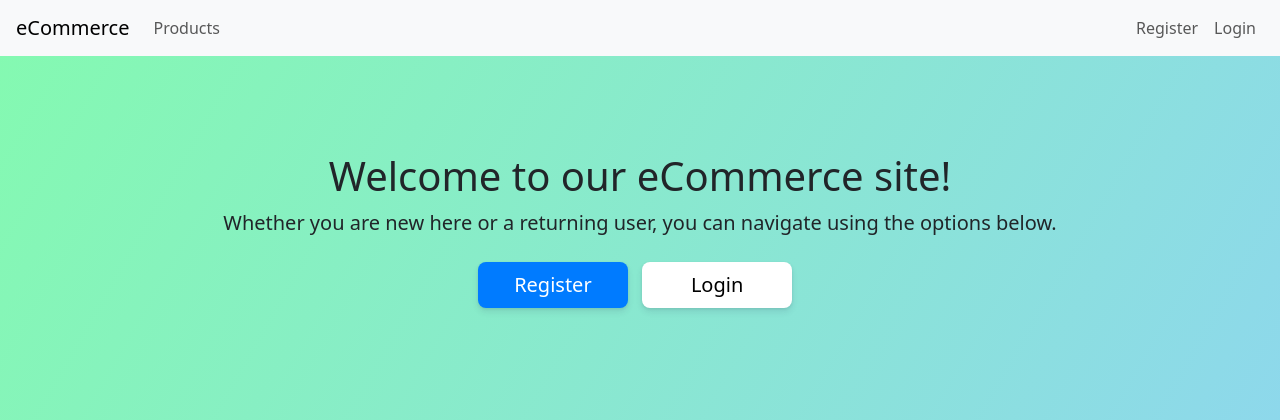
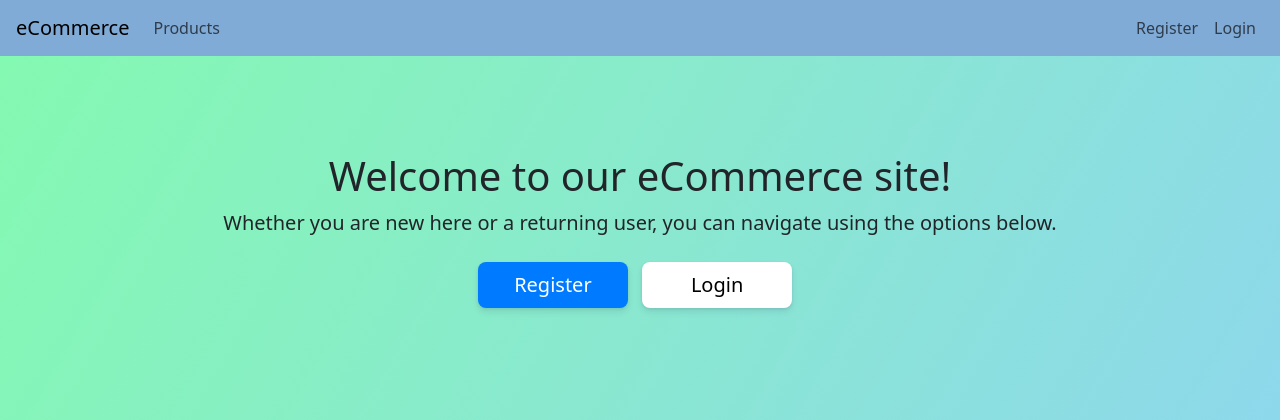
Before and after one commit to MariosAvraam/online-shop, a Flask app: page / in a window 1280 px wide. Shown: the top 420 px of the page. Run offline with Flask 3, Linux system fonts and the light colour scheme; some libraries are stand-ins or nearby versions.

Commit message:
Update styles.css. Change navbar color.

```diff
--- a/static/styles.css
+++ b/static/styles.css
@@ -3,6 +3,10 @@ body {
     min-height: 100vh; /* Ensure the body takes up at least 100% of the viewport height */
     display: flex;
     flex-direction: column;
+}
+
+.navbar {
+    background-color: #81abd7 !important;
 }
 
 h2 {
```
